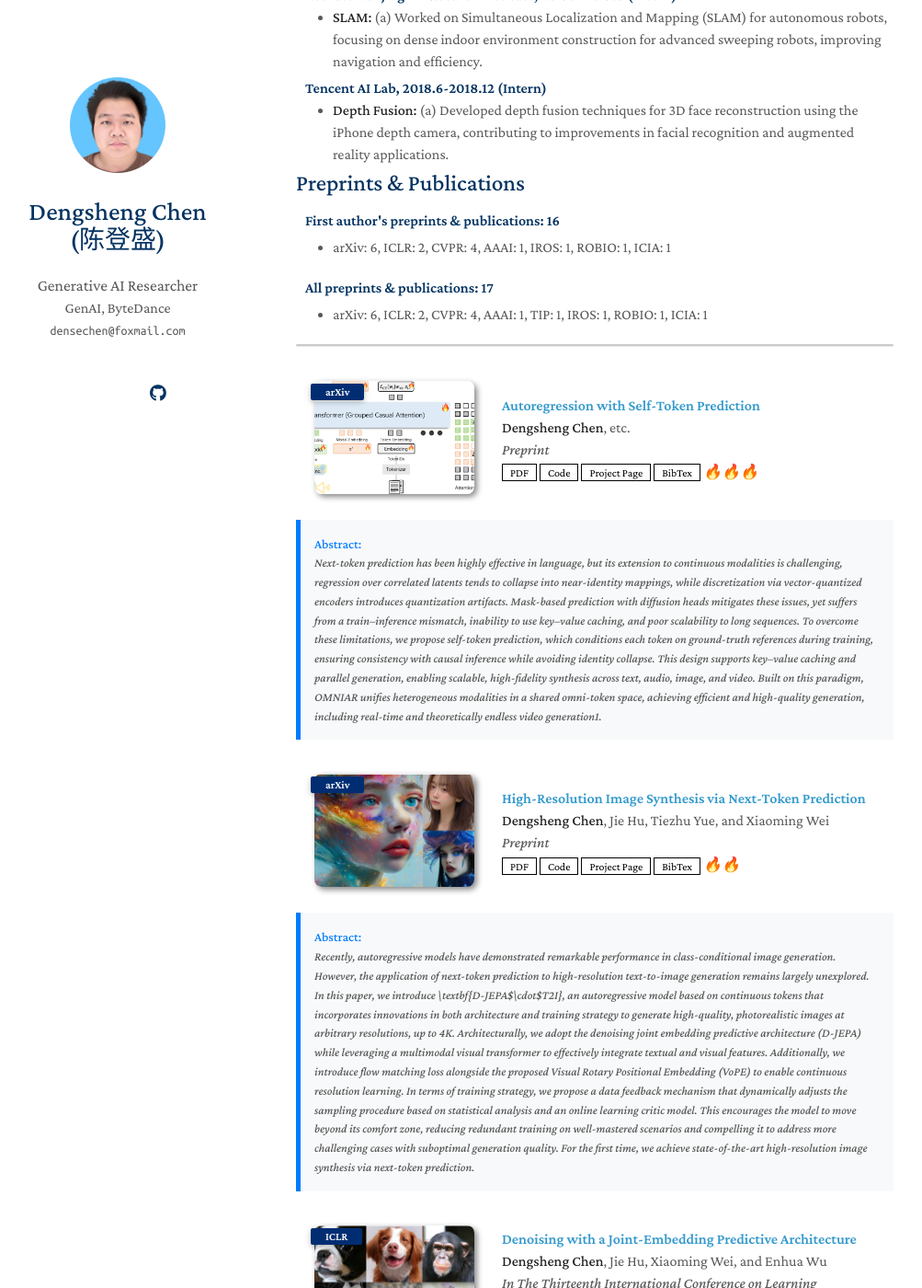
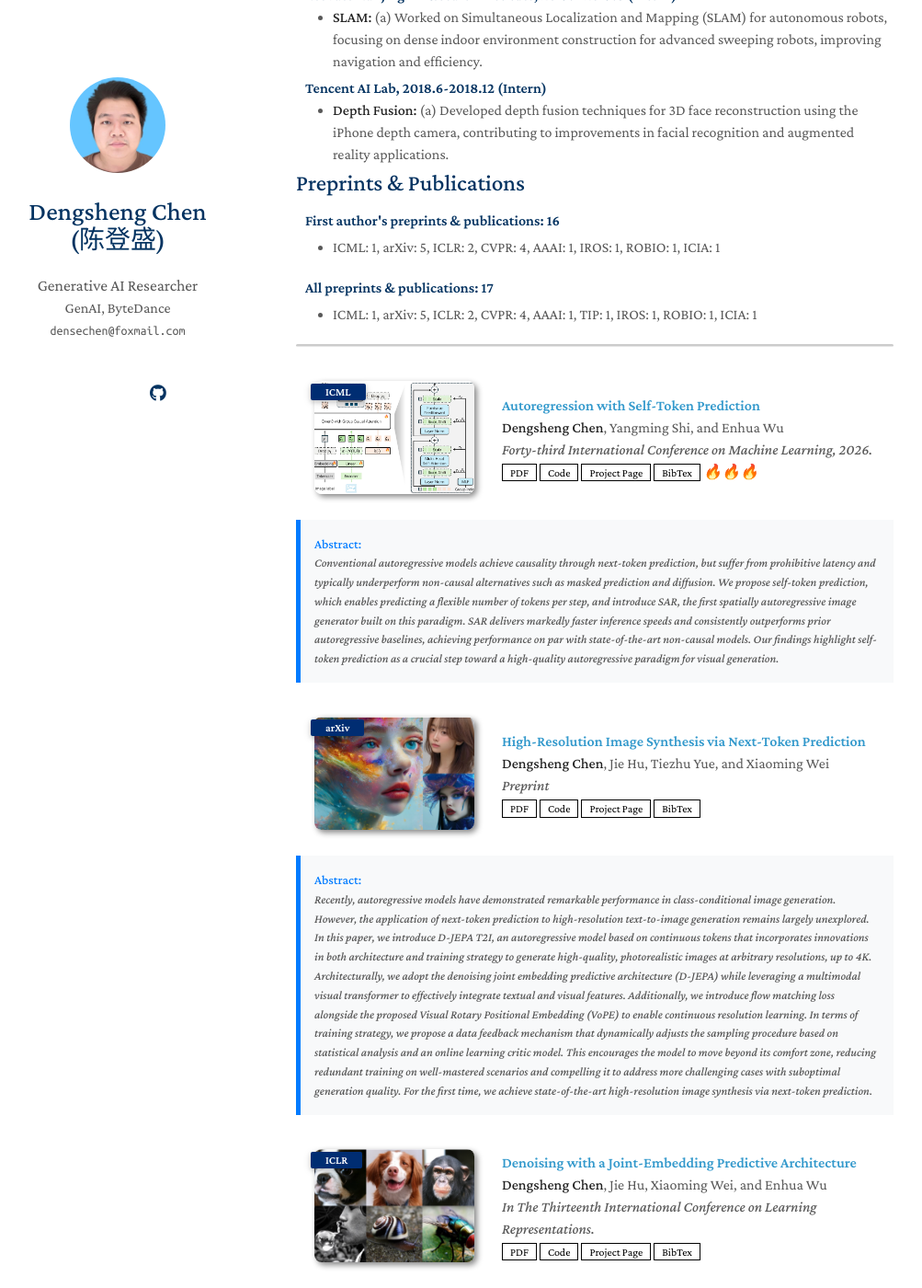
Before and after one commit to densechen/densechen.github.io, a Jekyll site: the page built from index.md, in a window 1280 px wide and 1400 px high, scrolled down 1432 px. Shown: the whole window at 92% size, without its empty margins (148-1151 px from the left). Built offline with Jekyll 4.4.1, drawn with Linux system fonts in a browser that asks for light colours; a style sheet for code colours, icons or effects is not loaded.

Commit message:
update stp

```diff
--- a/_data/bibtex/stp.bib
+++ b/_data/bibtex/stp.bib
@@ -1,7 +1,7 @@
-@misc{
-chen2025autoregression,
+@inproceedings{
+chen2026autoregression,
 title={Autoregression with Self-Token Prediction},
-author={Dengsheng Chen and Yangming Shi and Jian Wang and Enhua Wu},
-year={2025},
-url={https://openreview.net/forum?id=FpGuLa3S9S}
+author={Dengsheng Chen, Yangming Shi and Enhua Wu},
+booktitle={Forty-third International Conference on Machine Learning},
+year={2026},
 }
--- a/_data/publications.yml
+++ b/_data/publications.yml
@@ -1,16 +1,16 @@
 main:
 
   - title: "Autoregression with Self-Token Prediction"
-    authors: <strong>Dengsheng Chen</strong>, etc.
-    conference_short: arXiv
-    conference: Preprint
-    pdf: https://openreview.net/pdf?id=FpGuLa3S9S
+    authors: <strong>Dengsheng Chen</strong>, Yangming Shi, and Enhua Wu
+    conference_short: ICML
+    conference: Forty-third International Conference on Machine Learning, 2026.
+    pdf: https://openreview.net/pdf?id=LEwd3HJny8
     code: https://to/be/release
     page: https://to/be/release
     bibtex: https://raw.githubusercontent.com/densechen/densechen.github.io/refs/heads/main/_data/bibtex/stp.bib
     image: ./assets/teaser/stp.png
     notes: 🔥🔥🔥
-    abstract: Next-token prediction has been highly effective in language, but its extension to continuous modalities is challenging, regression over correlated latents tends to collapse into near-identity mappings, while discretization via vector-quantized encoders introduces quantization artifacts. Mask-based prediction with diffusion heads mitigates these issues, yet suffers from a train–inference mismatch, inability to use key–value caching, and poor scalability to long sequences. To overcome these limitations, we propose self-token prediction, which conditions each token on ground-truth references during training, ensuring consistency with causal inference while avoiding identity collapse. This design supports key–value caching and parallel generation, enabling scalable, high-fidelity synthesis across text, audio, image, and video. Built on this paradigm, OMNIAR unifies heterogeneous modalities in a shared omni-token space, achieving efficient and high-quality generation, including real-time and theoretically endless video generation1.
+    abstract: Conventional autoregressive models achieve causality through next-token prediction, but suffer from prohibitive latency and typically underperform non-causal alternatives such as masked prediction and diffusion. We propose self-token prediction, which enables predicting a flexible number of tokens per step, and introduce SAR, the first spatially autoregressive image generator built on this paradigm. SAR delivers markedly faster inference speeds and consistently outperforms prior autoregressive baselines, achieving performance on par with state-of-the-art non-causal models. Our findings highlight self-token prediction as a crucial step toward a high-quality autoregressive paradigm for visual generation.
 
 
   - title: "High-Resolution Image Synthesis via Next-Token Prediction"
@@ -22,8 +22,7 @@ main:
     page: https://d-jepa.github.io/t2i
     bibtex: https://raw.githubusercontent.com/densechen/densechen.github.io/refs/heads/main/_data/bibtex/high-resolution.bib
     image: ./assets/teaser/high-resolution.png
-    notes: 🔥🔥
-    abstract: Recently, autoregressive models have demonstrated remarkable performance in class-conditional image generation. However, the application of next-token prediction to high-resolution text-to-image generation remains largely unexplored. In this paper, we introduce \textbf{D-JEPA$\cdot$T2I}, an autoregressive model based on continuous tokens that incorporates innovations in both architecture and training strategy to generate high-quality, photorealistic images at arbitrary resolutions, up to 4K. Architecturally, we adopt the denoising joint embedding predictive architecture (D-JEPA) while leveraging a multimodal visual transformer to effectively integrate textual and visual features. Additionally, we introduce flow matching loss alongside the proposed Visual Rotary Positional Embedding (VoPE) to enable continuous resolution learning. In terms of training strategy, we propose a data feedback mechanism that dynamically adjusts the sampling procedure based on statistical analysis and an online learning critic model. This encourages the model to move beyond its comfort zone, reducing redundant training on well-mastered scenarios and compelling it to address more challenging cases with suboptimal generation quality. For the first time, we achieve state-of-the-art high-resolution image synthesis via next-token prediction.
+    abstract: Recently, autoregressive models have demonstrated remarkable performance in class-conditional image generation. However, the application of next-token prediction to high-resolution text-to-image generation remains largely unexplored. In this paper, we introduce D-JEPA T2I, an autoregressive model based on continuous tokens that incorporates innovations in both architecture and training strategy to generate high-quality, photorealistic images at arbitrary resolutions, up to 4K. Architecturally, we adopt the denoising joint embedding predictive architecture (D-JEPA) while leveraging a multimodal visual transformer to effectively integrate textual and visual features. Additionally, we introduce flow matching loss alongside the proposed Visual Rotary Positional Embedding (VoPE) to enable continuous resolution learning. In terms of training strategy, we propose a data feedback mechanism that dynamically adjusts the sampling procedure based on statistical analysis and an online learning critic model. This encourages the model to move beyond its comfort zone, reducing redundant training on well-mastered scenarios and compelling it to address more challenging cases with suboptimal generation quality. For the first time, we achieve state-of-the-art high-resolution image synthesis via next-token prediction.
 
 
   - title: "Denoising with a Joint-Embedding Predictive Architecture"
@@ -34,7 +33,6 @@ main:
     code: https://github.com/D-JEPA/imagenet
     page: https://d-jepa.github.io/
     bibtex: https://raw.githubusercontent.com/densechen/densechen.github.io/refs/heads/main/_data/bibtex/denoising.bib
-    notes: 🔥
     image: ./assets/teaser/denoising.png
     abstract: Joint-embedding predictive architectures (JEPAs) have shown substantial promise in self-supervised representation learning, yet their application in generative modeling remains underexplored. Conversely, diffusion models have demonstrated significant efficacy in modeling arbitrary probability distributions. In this paper, we introduce Denoising with a Joint-Embedding Predictive Architecture (D-JEPA), pioneering the integration of JEPA within generative modeling. By recognizing JEPA as a form of masked image modeling, we reinterpret it as a generalized next-token prediction strategy, facilitating data generation in an autoregressive manner. Furthermore, we incorporate diffusion loss to model the pertoken probability distribution, enabling data generation in a continuous space. We also adapt flow matching loss as an alternative to diffusion loss, thereby enhancing the flexibility of D-JEPA. Empirically, with increased GFLOPs, D-JEPA consistently achieves lower FID scores with fewer training epochs, indicating its good scalability. Our base, large, and huge models outperform all previous generative models across all scales on ImageNet conditional generation benchmarks. Beyond image generation, D-JEPA is well-suited for other continuous data modeling, including video and audio.
 
```
Also changed, not shown: assets/teaser/stp.png.
